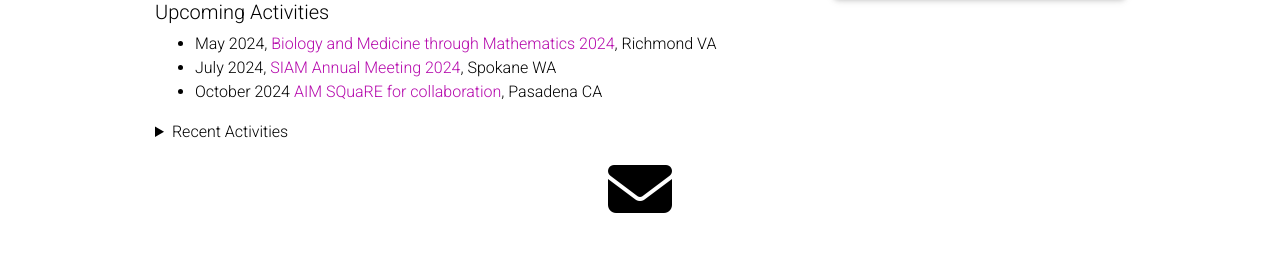
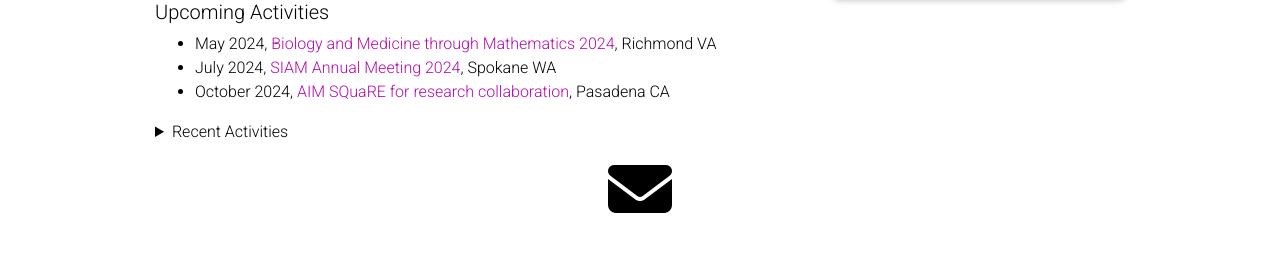
Before and after one commit to annacnelson/annacnelson.github.io, a Jekyll site: the page built from _pages/about.md, in a window 1280 px wide. Shown: the part 506-780 px from the top of the page. Built offline with Jekyll 4.4.1, drawn with Linux system fonts in a browser that asks for light colours; full-size pictures stand in for the smaller copies a plugin makes; comment, search, counter and statistics services are not loaded; a style sheet for code colours, icons or effects is not loaded.

Commit message:
Update about.md

```diff
--- a/_pages/about.md
+++ b/_pages/about.md
@@ -26,7 +26,7 @@
 ##### Upcoming Activities<br/>
 * May 2024, [Biology and Medicine through Mathematics 2024](https://siam.vcu.edu/bamm/), Richmond VA
 * July 2024, [SIAM Annual Meeting 2024](https://www.siam.org/conferences/cm/conference/an24), Spokane WA
-* October 2024 [AIM SQuaRE for collaboration](https://aimath.org/programs/squares/), Pasadena CA
+* October 2024, [AIM SQuaRE for research collaboration](https://aimath.org/programs/squares/), Pasadena CA
 
 <details close>
 <summary>Recent Activities</summary>
```
